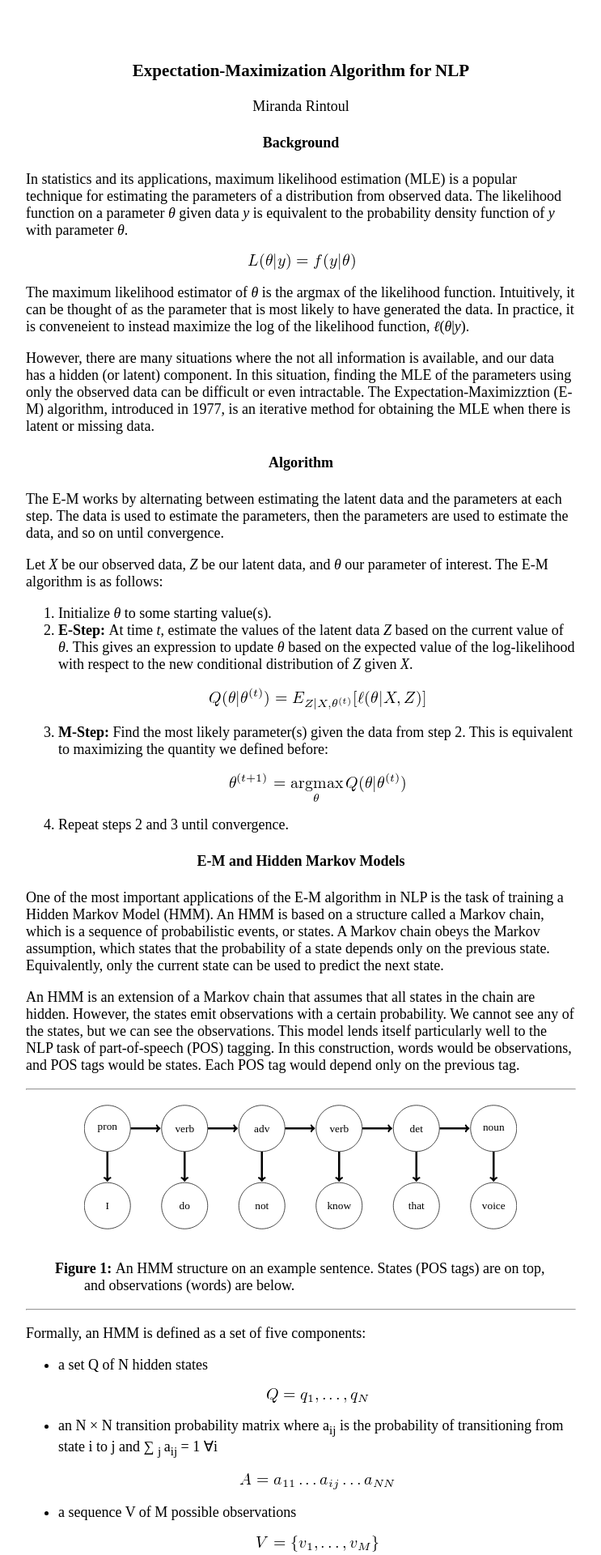
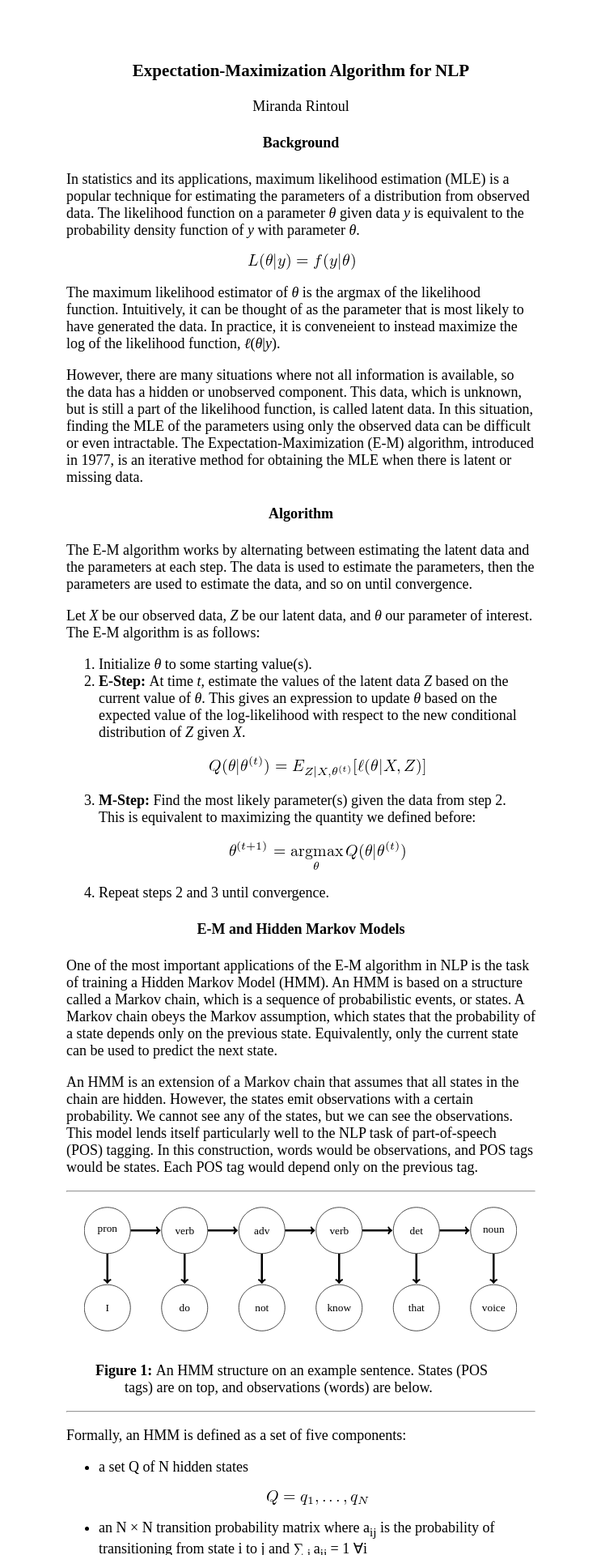
Before and after one commit to MirandaRintoul/539-technical-tutorial, a Jekyll site: the page index.html, which Jekyll copies as it is, in a window 1280 px wide. Shown: the top 1920 px of the page at 81% size, without its empty margins (268-1011 px from the left). Built offline with Jekyll 4.4.1, drawn with Linux system fonts in a browser that asks for light colours.

Commit message:
fix typos, change margins

```diff
--- a/index.css
+++ b/index.css
@@ -154,7 +154,7 @@ div.array {text-align:center;}
 div.lstlisting{font-family: monospace; white-space: nowrap; margin-top:0.5em; margin-bottom:0.5em; }
 div.lstinputlisting{ font-family: monospace; white-space: nowrap; }
 .lstinputlisting .label{margin-right:0.5em;}
-body{margin: 75px 300px 100px; font-size: 18px; background-color:rgba(0, 0, 0, 0);}
+body{margin: 75px 350px 100px; font-size: 18px; background-color:rgba(0, 0, 0, 0);}
  .foreignobject {line-height:100%; font-size:120%; font-family:STIXgeneral,Times,Symbol,cmr10,CMSY10,CMEX10;padding:0; margin:0; text-align:center; }
 math {vertical-align:baseline; line-height:100%; font-size:100%; font-family:STIXGeneral,Times,Symbol, cmr10,cmsy10,cmex10,cmmi10; font-style: normal; margin:0; padding:0; }
 /* end css.sty */
--- a/index.html
+++ b/index.html
@@ -40,11 +40,11 @@ class="cmmi-10">&#x2113;</span>(<span
 class="cmmi-10">&#x03B8;</span><span
 class="cmsy-10">|</span><span
 class="cmmi-10">y</span>).
-<!--l. 99--><p class="noindent" >However, there are many situations where the not all information is available, and our data has a
-hidden (or latent) component. In this situation, finding the MLE of the parameters using only the
-observed data can be difficult or even intractable. The Expectation-Maximizztion (E-M) algorithm,
-introduced in 1977, is an iterative method for obtaining the MLE when there is latent or missing
-data.
+<!--l. 99--><p class="noindent" >However, there are many situations where not all information is available, so the data has a hidden or unobserved
+component. This data, which is unknown, but is still a part of the likelihood function, is called latent data. In this
+situation, finding the MLE of the parameters using only the observed data can be difficult or even intractable. The
+Expectation-Maximization (E-M) algorithm, introduced in 1977, is an iterative method for obtaining the MLE when
+there is latent or missing data.
 <div class="center"
 >
 <!--l. 101--><p class="noindent" >
@@ -52,8 +52,8 @@ data.
 <h4 class="likesubsectionHead"><a
  id="x1-3000"></a>Algorithm</h4>
 </div>
-<!--l. 105--><p class="noindent" >The E-M works by alternating between estimating the latent data and the parameters at each step. The data is
-used to estimate the parameters, then the parameters are used to estimate the data, and so on until
+<!--l. 105--><p class="noindent" >The E-M algorithm works by alternating between estimating the latent data and the parameters at each step. The
+data is used to estimate the parameters, then the parameters are used to estimate the data, and so on until
 convergence.
 <!--l. 107--><p class="noindent" >Let <span
 class="cmmi-10">X </span>be our observed data, <span
```
Also changed, not shown: 5 other files.
